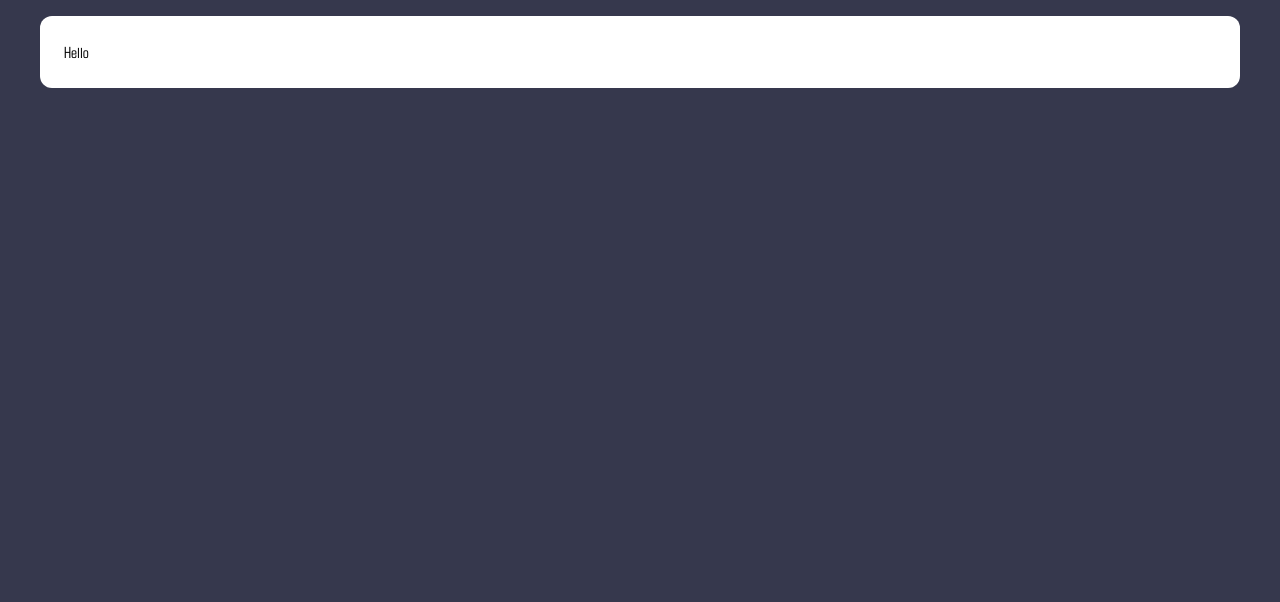
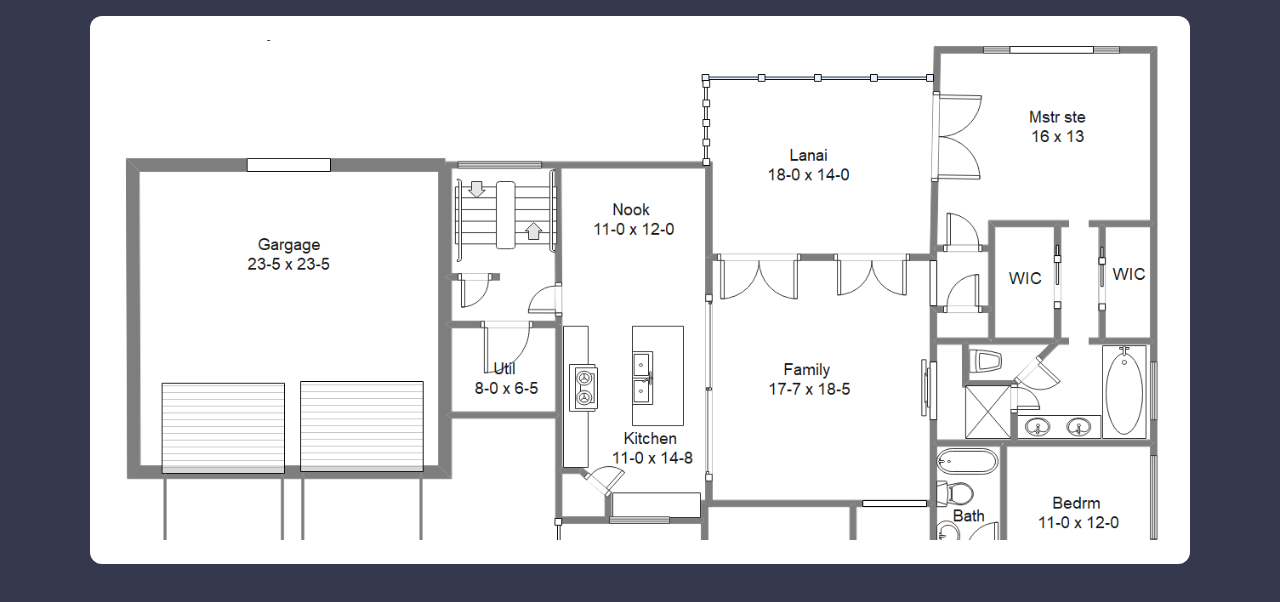
Before and after one commit to FarzeenZainab/snap-lens, a Next.js app: page / in a window 1280 px wide. Shown: the top 602 px of the page. Built offline with nearby package versions, Linux system fonts and the light colour scheme.

Commit message:
added ImageArea and Card component

```diff
--- /dev/null
+++ b/components/base/ImageArea.js
@@ -0,0 +1,15 @@
+import React from "react";
+import styles from "../styles/image-area.module.css";
+
+function ImageArea() {
+  return (
+    <div className={`${styles["image-area-container"]}`}>
+      <img
+        src="/images/floor-plan.png"
+        alt="uploaded image will be shown here"
+      />
+    </div>
+  );
+}
+
+export default ImageArea;
--- /dev/null
+++ b/components/styles/image-area.module.css
@@ -0,0 +1,3 @@
+.image-area-container {
+  @apply h-[500px] overflow-y-auto;
+}
--- a/pages/_app.js
+++ b/pages/_app.js
@@ -12,7 +12,7 @@ export default function App({ Component, pageProps }) {
   return (
     <>
       {/* default app layout */}
-      <main className={`${agdasimaRegular.className} font-sans`}>
+      <main className={`${agdasimaRegular.variable} font-sans`}>
         <Component {...pageProps} />
       </main>
     </>
--- a/pages/index.js
+++ b/pages/index.js
@@ -1,11 +1,12 @@
 import Card from "../components/base/Card";
+import ImageArea from "../components/base/ImageArea";
 
 export default function Index() {
   return (
     <div className="container mx-auto p-4">
       <div className="main-layout">
         <Card>
-          <p>Hello</p>
+          <ImageArea />
         </Card>
       </div>
     </div>
--- a/tailwind.css
+++ b/tailwind.css
@@ -19,11 +19,18 @@ body {
   background-color: #36384d;
 }
 
+/* Scrollbar */
+
 /* Card */
 .card {
   @apply bg-white p-6 rounded-xl;
 }
 
 .main-layout {
-  @apply max-w-[1200px] mx-auto;
+  @apply max-w-[1100px] mx-auto;
 }
+
+/* heading */
+h1 {
+  @apply text-3xl font-bold;
+}
```
Also changed, not shown: public/images/floor-plan.png (added).
